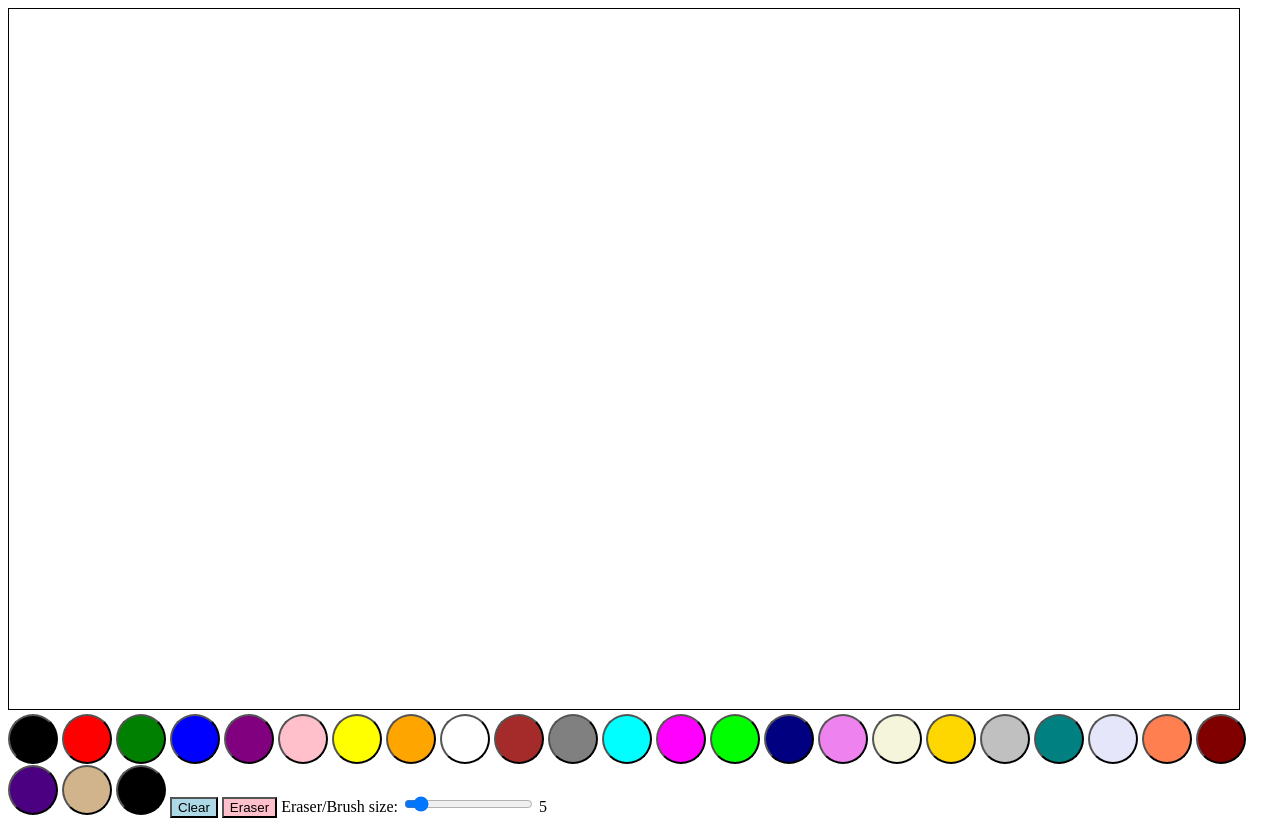
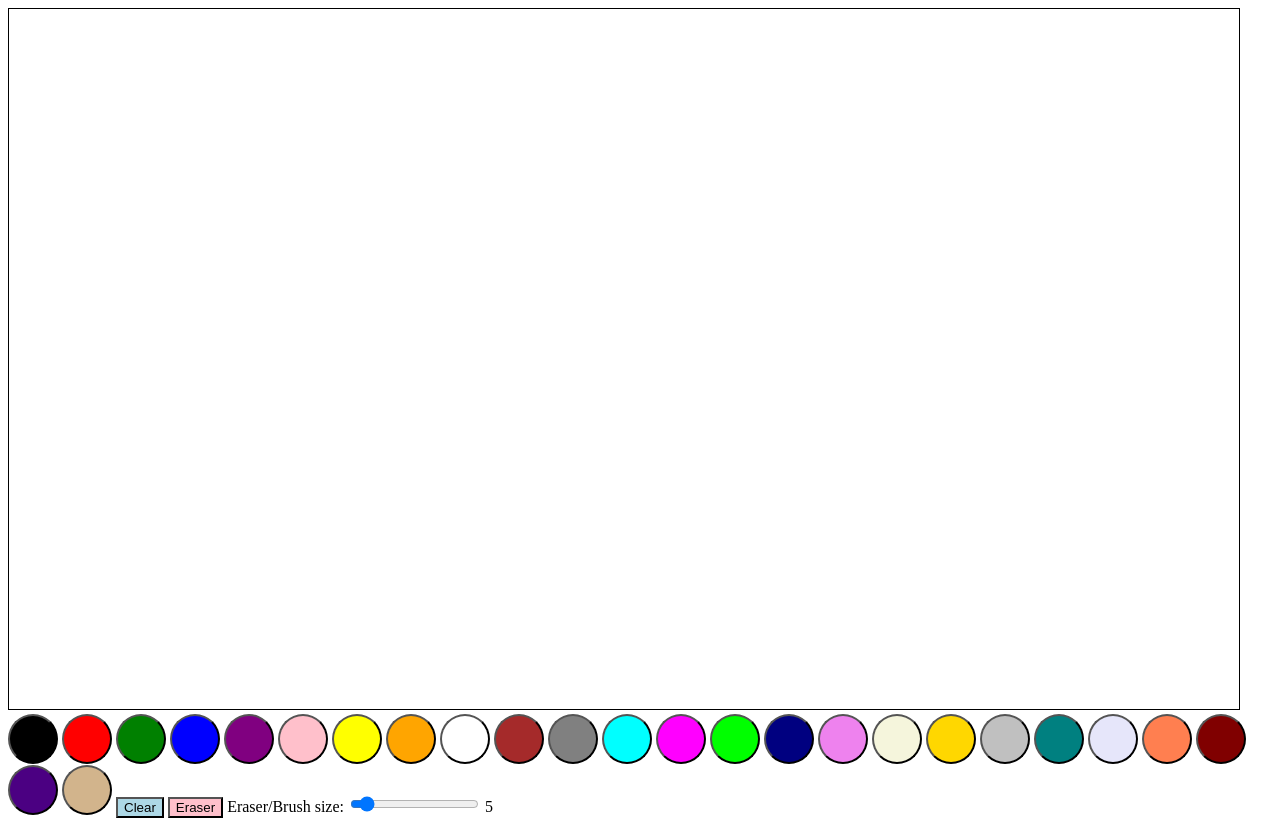
Before and after one commit to sadiyameem/drawing-app, a plain HTML site: page index.html in a window 1280 px wide. Drawn offline with Linux system fonts and the light colour scheme.

Commit message:
removed balck since it appear twice

```diff
--- a/index.html
+++ b/index.html
@@ -58,7 +58,6 @@
         <button class="colorChange" style="background-color: maroon"></button>
         <button class="colorChange" style="background-color: indigo"></button>
         <button class="colorChange" style="background-color: tan"></button>
-        <button class="colorChange" style="background-color: black"></button>
 
         <button id="clear">Clear</button>
         <button id="eraser">Eraser</button>
```
